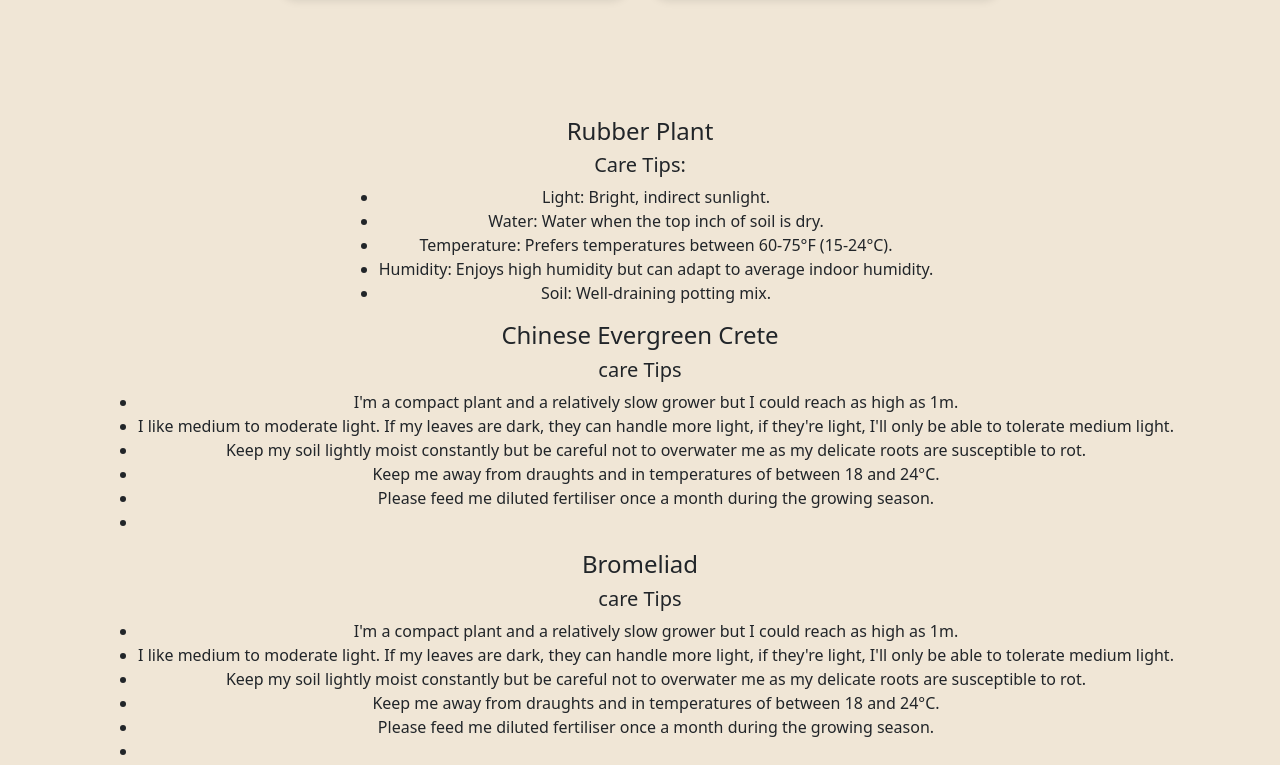
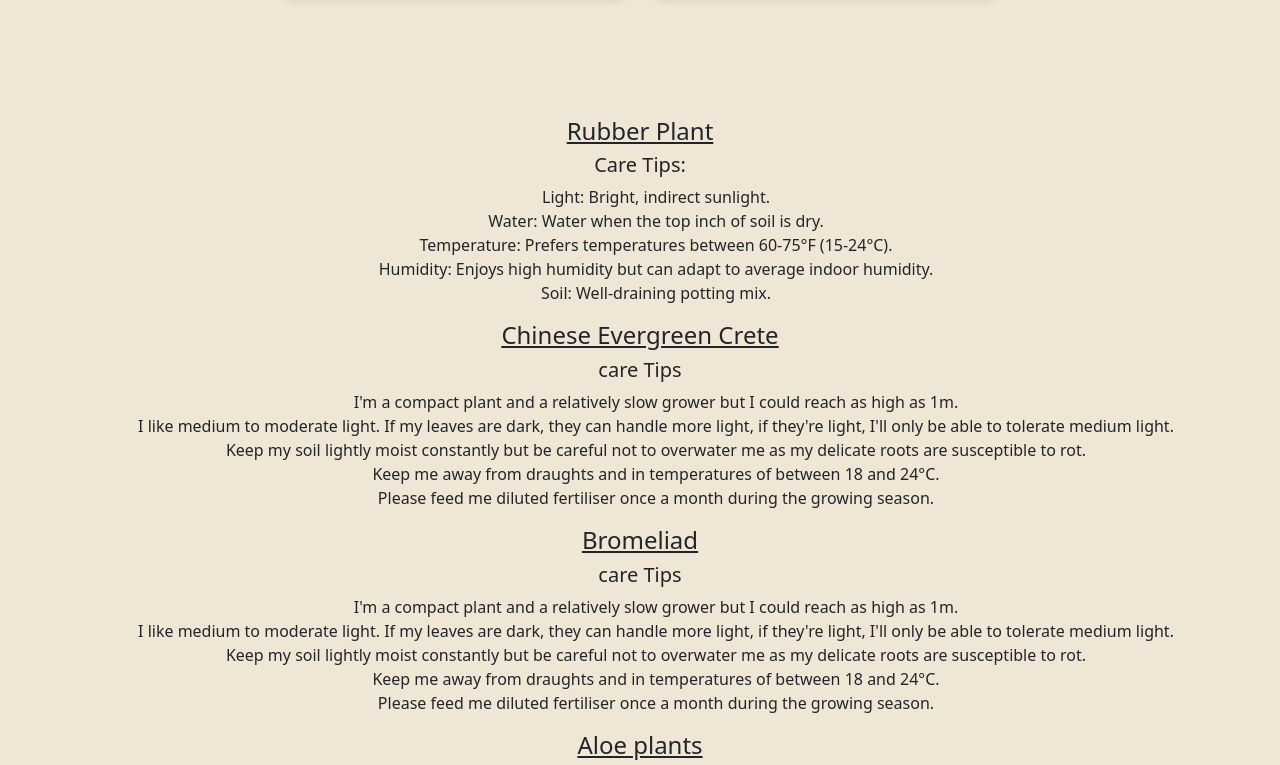
Before and after one commit to tysh14/cfg-plant-website, a plain HTML site: page All plants page.html in a window 1280 px wide. Shown: the part 2179-2944 px from the top of the page. Drawn offline with nearby package versions, Linux system fonts and the light colour scheme; a script that the page names is missing.

Commit message:
Update styles.css
extra styling

```diff
--- a/styles.css
+++ b/styles.css
@@ -117,6 +117,14 @@ nav ul li a:hover {
     text-align: center;
 }
 
+ul {
+    list-style-type: none;
+}
+.section-p1 h4 {
+    text-decoration: underline;
+}
+
+
 .section-p1 .container {
     max-width: 1200px;
     margin: auto;
```
